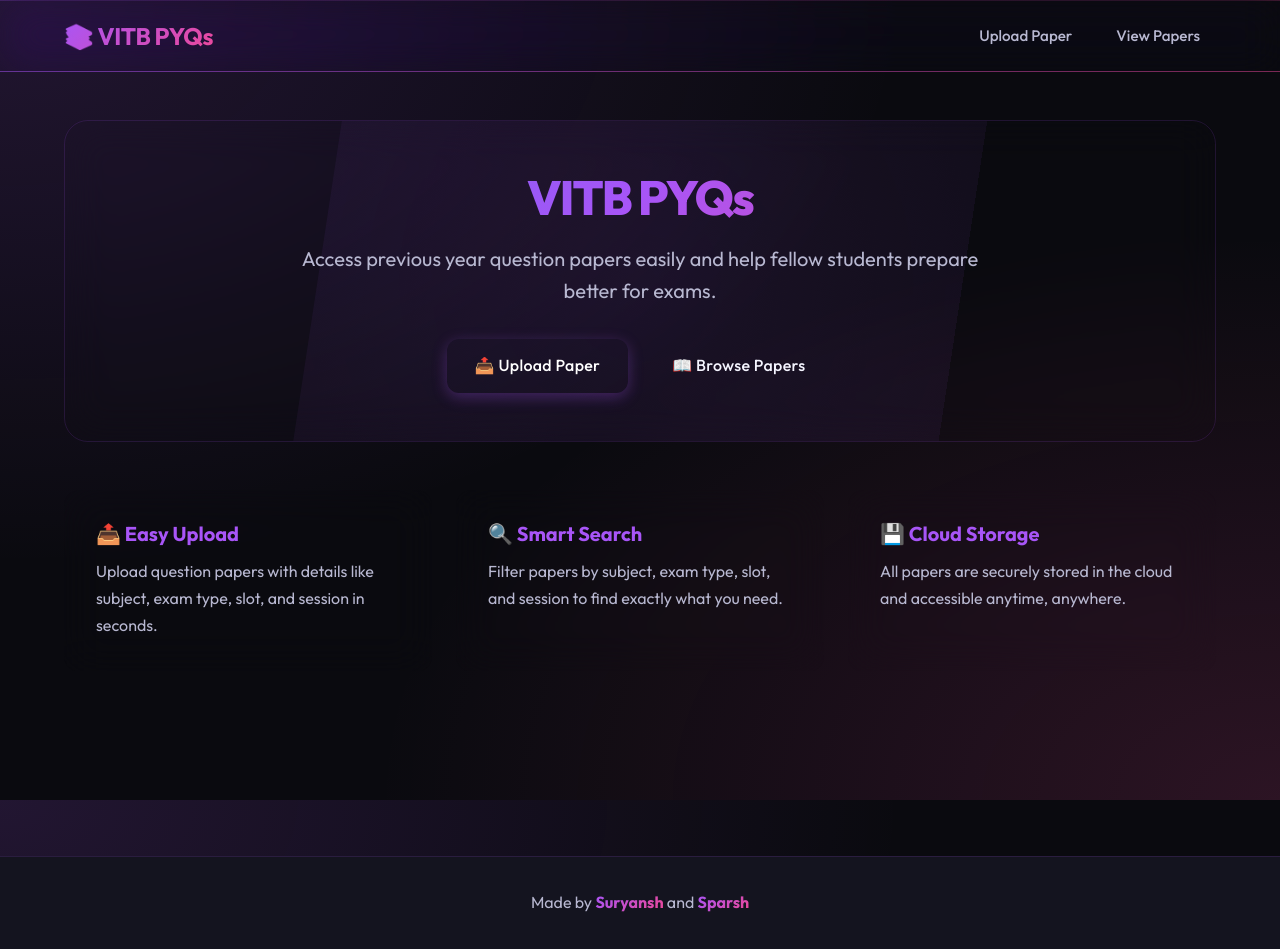
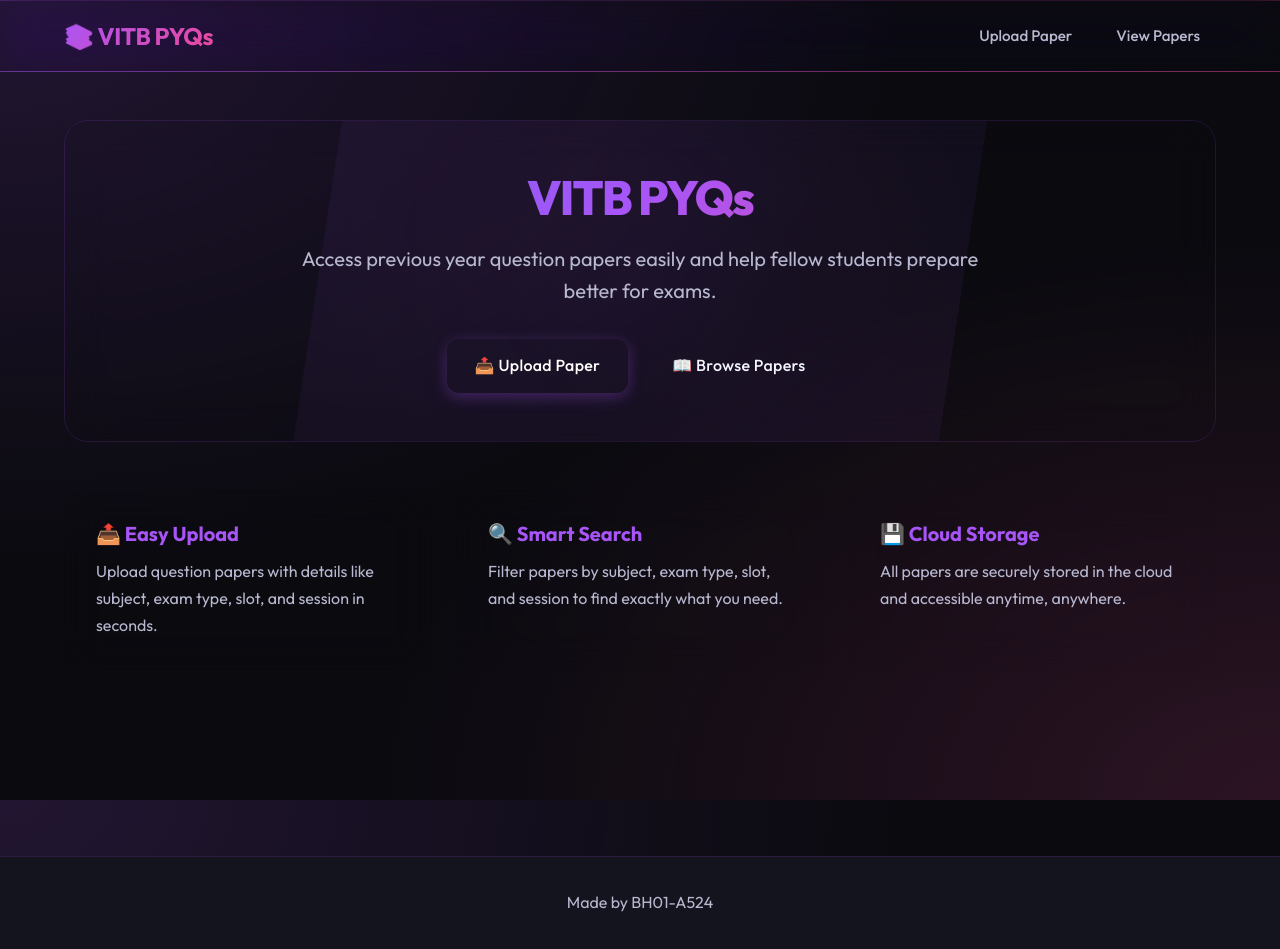
Before and after one commit to tiwarisuryansh6222/vitb-pyq-portal, a React (Vite) app: page / in a window 1280 px wide. Built offline with nearby package versions, Linux system fonts and the light colour scheme; no server answers.

Commit message:
Initial commit: VITB PYQs portal with modern UI2

```diff
--- a/src/pages/Home.jsx
+++ b/src/pages/Home.jsx
@@ -71,7 +71,7 @@ export default function Home() {
       <footer className="footer">
         <div className="footer-container">
           <p className="footer-text">
-            Made by <span className="footer-name">Suryansh</span> and <span className="footer-name">Sparsh</span>
+            Made by <span className="footer-name"></span> BH01-A524 <span className="footer-name"></span>
           </p>
         </div>
       </footer>
```
